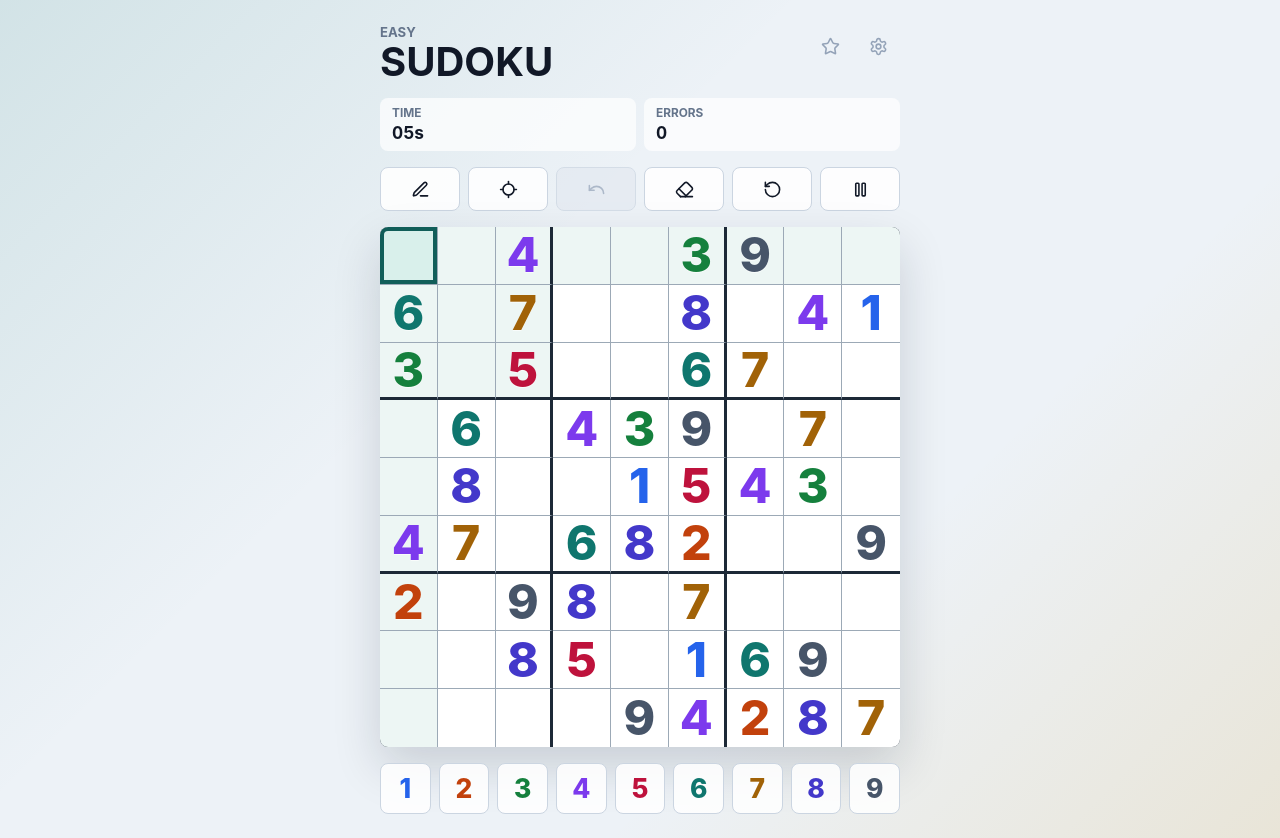
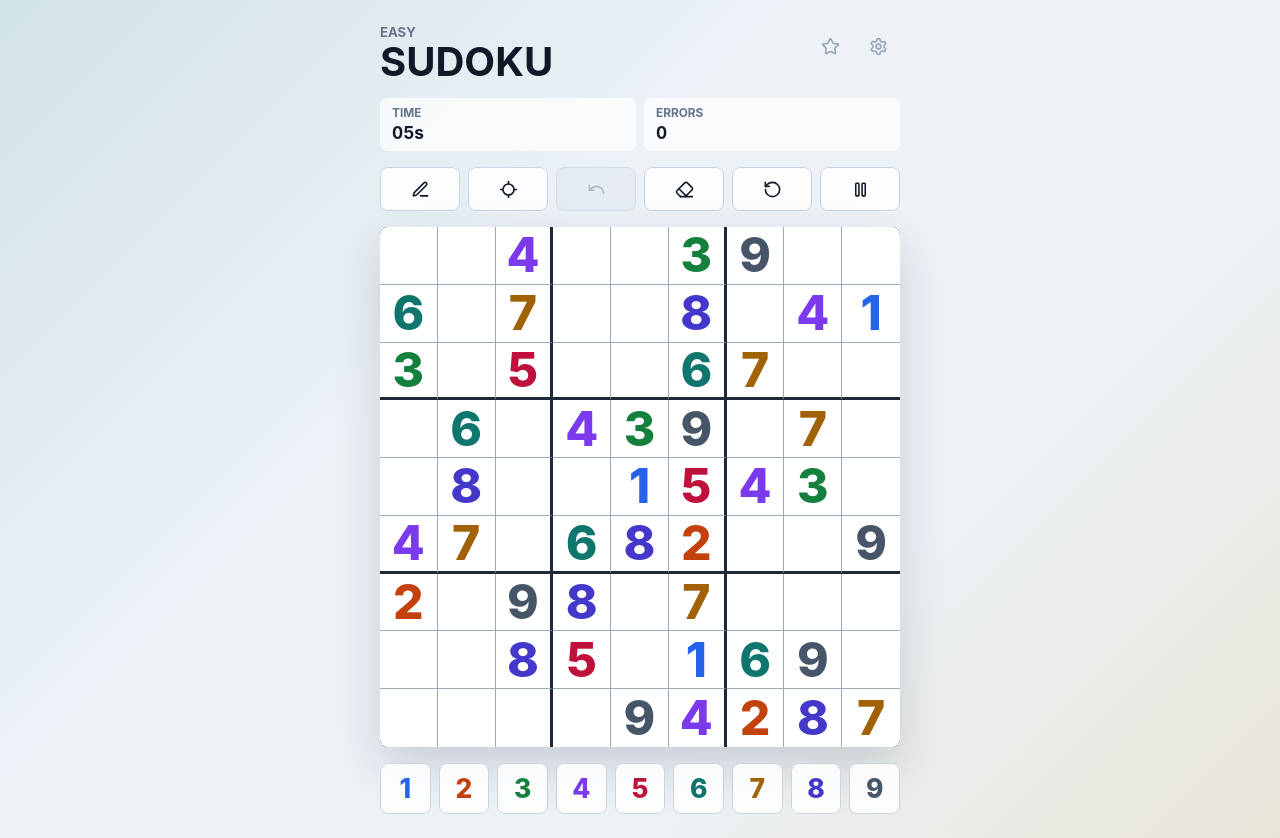
Before and after one commit to mgiberts/sudoku, a React app: page / in a window 1280 px wide. Built offline with nearby package versions, Linux system fonts and the light colour scheme; the HTML template or start-up script is replaced by a standard one.

Commit message:
fix: initial cell selection

```diff
--- a/src/Board.tsx
+++ b/src/Board.tsx
@@ -9,10 +9,15 @@ export const Board = () => {
 		digits,
 		numberClasses,
 	} = useSettings();
-	const selectedCell = state.cells[state.selectedIndex];
+	const selectedCell =
+		state.selectedIndex === null ? undefined : state.cells[state.selectedIndex];
 	const selectedValue = selectedCell?.value;
 	const activeDigit =
 		inputStyle === "flow" ? state.selectedDigit : selectedValue;
+	const selectedRow =
+		state.selectedIndex === null ? null : Math.floor(state.selectedIndex / 9);
+	const selectedCol =
+		state.selectedIndex === null ? null : state.selectedIndex % 9;
 
 	return (
 		<div
@@ -22,11 +27,12 @@ export const Board = () => {
 				const row = Math.floor(index / 9);
 				const col = index % 9;
 				const sameUnit =
-					row === Math.floor(state.selectedIndex / 9) ||
-					col === state.selectedIndex % 9 ||
-					(Math.floor(row / 3) ===
-						Math.floor(Math.floor(state.selectedIndex / 9) / 3) &&
-						Math.floor(col / 3) === Math.floor((state.selectedIndex % 9) / 3));
+					selectedRow !== null &&
+					selectedCol !== null &&
+					(row === selectedRow ||
+						col === selectedCol ||
+						(Math.floor(row / 3) === Math.floor(selectedRow / 3) &&
+							Math.floor(col / 3) === Math.floor(selectedCol / 3)));
 				const matchingValue =
 					cell.value !== null &&
 					activeDigit !== null &&
--- a/src/Keypad.tsx
+++ b/src/Keypad.tsx
@@ -12,7 +12,8 @@ export const Keypad = () => {
 		digits,
 		numberClasses,
 	} = useSettings();
-	const selectedCell = state.cells[state.selectedIndex];
+	const selectedCell =
+		state.selectedIndex === null ? undefined : state.cells[state.selectedIndex];
 	const selectedValue = selectedCell?.value;
 	const activeDigit =
 		inputStyle === "flow" ? state.selectedDigit : selectedValue;
--- a/src/SettingsPanel.tsx
+++ b/src/SettingsPanel.tsx
@@ -1,6 +1,5 @@
 import {
 	CircleDot,
-	CircleOff,
 	Grid3X3,
 	Locate,
 	LocateFixed,
--- a/src/gameState.tsx
+++ b/src/gameState.tsx
@@ -84,7 +84,7 @@ export const createInitialGame = (difficulty: Difficulty): GameState => {
 			invalid: false,
 		})),
 		solution,
-		selectedIndex: puzzle.indexOf(null),
+		selectedIndex: null,
 		selectedDigit: null,
 		difficulty,
 		pencilMode: false,
@@ -175,7 +175,12 @@ const enterDigit = (state: GameState, digit: Digit): GameState => {
 		return state;
 	}
 
-	const selectedCell = state.cells[state.selectedIndex];
+	if (state.selectedIndex === null) {
+		return state;
+	}
+
+	const selectedIndex = state.selectedIndex;
+	const selectedCell = state.cells[selectedIndex];
 
 	if (selectedCell.given) {
 		return state;
@@ -191,13 +196,13 @@ const enterDigit = (state: GameState, digit: Digit): GameState => {
 			? selectedCell.notes.filter((note) => note !== digit)
 			: [...selectedCell.notes, digit].sort();
 
-		cells[state.selectedIndex] = { ...selectedCell, notes, invalid: false };
+		cells[selectedIndex] = { ...selectedCell, notes, invalid: false };
 		return { ...state, cells };
 	}
 
 	const hasConflict = hasVisibleConflict(state, digit);
 	const candidateCells = state.cells.map((cell, index) =>
-		index === state.selectedIndex
+		index === selectedIndex
 			? {
 					...cell,
 					value: digit,
@@ -210,7 +215,7 @@ const enterDigit = (state: GameState, digit: Digit): GameState => {
 		hasConflict || hasSolution(candidateCells.map((cell) => cell.value));
 	const isInvalid = hasConflict || !canStillSolve;
 	const cells = state.cells.map((cell, index) => {
-		if (index === state.selectedIndex) {
+		if (index === selectedIndex) {
 			return {
 				...cell,
 				value: digit,
@@ -219,7 +224,7 @@ const enterDigit = (state: GameState, digit: Digit): GameState => {
 			};
 		}
 
-		if (!isInvalid && getPeers(state.selectedIndex).includes(index)) {
+		if (!isInvalid && getPeers(selectedIndex).includes(index)) {
 			return {
 				...cell,
 				notes: cell.notes.filter((note) => note !== digit),
@@ -232,7 +237,7 @@ const enterDigit = (state: GameState, digit: Digit): GameState => {
 		...state,
 		cells,
 		errors: isInvalid ? state.errors + 1 : state.errors,
-		undoHistory: [...state.undoHistory, state.selectedIndex],
+		undoHistory: [...state.undoHistory, selectedIndex],
 	};
 
 	return finishIfSolved(nextState);
@@ -259,6 +264,10 @@ const undoLastEntry = (state: GameState): GameState => {
 
 const clearSelectedCell = (state: GameState): GameState => {
 	if (state.completedAt !== null) {
+		return state;
+	}
+
+	if (state.selectedIndex === null) {
 		return state;
 	}
 
@@ -293,6 +302,10 @@ const finishIfSolved = (state: GameState): GameState => {
 };
 
 const hasVisibleConflict = (state: GameState, digit: Digit): boolean => {
+	if (state.selectedIndex === null) {
+		return false;
+	}
+
 	return getPeers(state.selectedIndex).some((peerIndex) => {
 		const peer = state.cells[peerIndex];
 		return peer.value === digit && !peer.invalid;
--- a/src/storage.ts
+++ b/src/storage.ts
@@ -71,6 +71,7 @@ const createSudokuStorage = () => {
 				return {
 					...parsed,
 					difficulty,
+					selectedIndex: normalizeSelectedIndex(parsed.selectedIndex),
 					selectedDigit: normalizeDigit(parsed.selectedDigit),
 					pausedAt: normalizeTimestamp(parsed.pausedAt),
 					undoHistory: normalizeUndoHistory(parsed.undoHistory),
@@ -244,6 +245,15 @@ const normalizeDigit = (digit: unknown): GameState["selectedDigit"] => {
 		: null;
 };
 
+const normalizeSelectedIndex = (index: unknown): GameState["selectedIndex"] => {
+	return typeof index === "number" &&
+		Number.isInteger(index) &&
+		index >= 0 &&
+		index < 81
+		? index
+		: null;
+};
+
 const normalizeTimestamp = (timestamp: unknown): number | null => {
 	return typeof timestamp === "number" && Number.isFinite(timestamp)
 		? timestamp
--- a/src/types.ts
+++ b/src/types.ts
@@ -34,7 +34,7 @@ export type Cell = {
 export type GameState = {
 	cells: Cell[];
 	solution: Digit[];
-	selectedIndex: number;
+	selectedIndex: number | null;
 	selectedDigit: Digit | null;
 	difficulty: Difficulty;
 	pencilMode: boolean;
```
Also changed, not shown: 1 other file (tests, documents, lock files or other folders).
